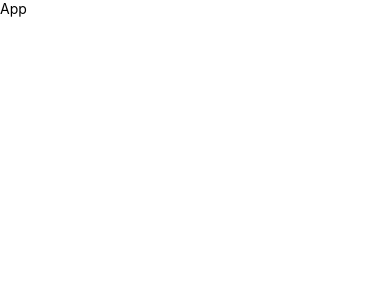
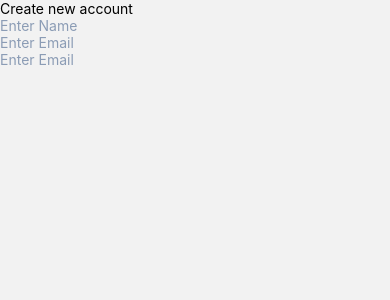
Before and after one commit to Big-Dreamer-EFriendly/EF-Mobile, a React Native app: screen /Register in a window 390 px wide. Shown: the top 300 px of the page. Built offline with nearby package versions, Linux system fonts and the light colour scheme.

Commit message:
register screen

```diff
--- a/App.js
+++ b/App.js
@@ -1,11 +1,18 @@
 import { View, Text } from 'react-native'
 import React from 'react'
+import {
+  QueryClient,
+  QueryClientProvider,
+} from '@tanstack/react-query';
+import MainNavigate from './src/navigation/MainNavigate'
+
+const queryClient = new QueryClient();
 
 const App = () => {
   return (
-    <View>
-      <Text>App</Text>
-    </View>
+    <QueryClientProvider client={queryClient}>
+      <MainNavigate />
+    </QueryClientProvider>
   )
 }
 
--- a/src/navigation/MainNavigate.js
+++ b/src/navigation/MainNavigate.js
@@ -0,0 +1,57 @@
+import { View, Text } from 'react-native'
+import 'react-native-gesture-handler';
+import React from 'react'
+import {createStackNavigator} from '@react-navigation/stack';
+import {NavigationContainer} from '@react-navigation/native';
+import {QueryClient, QueryClientProvider} from '@tanstack/react-query';
+import Login from '../screens/login/Login'
+import Home from '../screens/home/Home'
+import Register from '../screens/register/Register'
+import Profile from '../screens/profile/Profile'
+import AddRoom from '../screens/rooms/AddRoom'
+import ShowRoom from '../screens/rooms/ShowRoom'
+import AllTips from '../screens/tips/AllTips'
+
+const queryClient = new QueryClient();
+
+const MainNavigate = () => {
+    const Stack = createStackNavigator();
+    return (
+        <NavigationContainer>
+            <QueryClientProvider client={queryClient}>
+                <Stack.Navigator>
+                    <Stack.Screen
+                    name="Register"
+                    component={Register}
+                    options={{headerShown: false}} />
+                     <Stack.Screen
+                    name="Home"
+                    component={Home}
+                    options={{headerShown: false}} />
+                     <Stack.Screen
+                    name="Login"
+                    component={Login}
+                    options={{headerShown: false}} />
+                     <Stack.Screen
+                    name="Profile"
+                    component={Profile}
+                    options={{headerShown: false}} />
+                     <Stack.Screen
+                    name="Add room"
+                    component={AddRoom}
+                    options={{headerShown: false}} />
+                     <Stack.Screen
+                    name="Show room"
+                    component={ShowRoom}
+                    options={{headerShown: false}} />
+                     <Stack.Screen
+                    name="All tips"
+                    component={AllTips}
+                    options={{headerShown: false}} />
+                </Stack.Navigator>
+            </QueryClientProvider>
+        </NavigationContainer>
+    )
+}
+
+export default MainNavigate
--- a/src/screens/register/Register.js
+++ b/src/screens/register/Register.js
@@ -1,12 +1,46 @@
-import { View, Text } from 'react-native'
-import React from 'react'
+import React from 'react';
+import { StyleSheet, TextInput, View, Text } from 'react-native';
+import { Formik } from 'formik';
 
 const Register = () => {
   return (
-    <View>
-      <Text>Register</Text>
-    </View>
-  )
-}
+    <Formik
+      initialValues={{ email: '' }}
+      onSubmit={(values) => {
+        console.log(values);
+      }}
+    >
+      {(formikProps) => (
+        <View>
+          <Text>Create new account</Text>
+          <TextInput
+            placeholder="Enter Name"
+            placeholderTextColor="#8b9cb5"
+            keyboardType="name"
+            onChangeText={formikProps.handleChange('name')}
+            onBlur={formikProps.handleBlur('name')}
+            value={formikProps.values.email}
+          />
+          <TextInput
+            placeholder="Enter Email"
+            placeholderTextColor="#8b9cb5"
+            keyboardType="email-address"
+            onChangeText={formikProps.handleChange('email')}
+            onBlur={formikProps.handleBlur('email')}
+            value={formikProps.values.email}
+          />
+          <TextInput
+            placeholder="Enter Email"
+            placeholderTextColor="#8b9cb5"
+            keyboardType="email-address"
+            onChangeText={formikProps.handleChange('email')}
+            onBlur={formikProps.handleBlur('email')}
+            value={formikProps.values.email}
+          />
+        </View>
+      )}
+    </Formik>
+  );
+};
 
-export default Register
+export default Register;
```
Also changed, not shown: package.json (+10 -1 lines), 1 other file (tests, documents, lock files or other folders).
